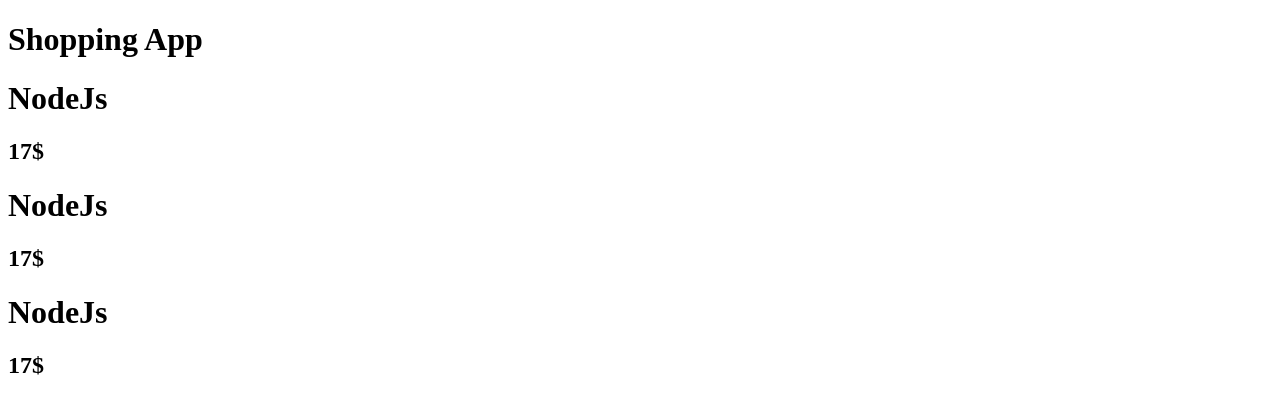
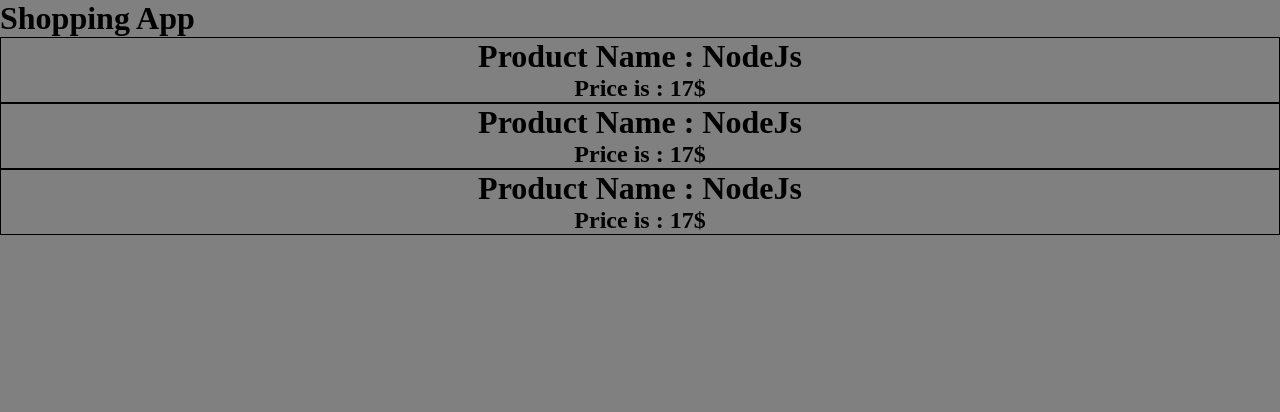
Before and after one commit to ManiRamezanpour/React-Learning, a React (Create React App) app: page / in a window 1280 px wide. Shown: the top 412 px of the page. Built offline with nearby package versions, Linux system fonts and the light colour scheme.

Commit message:
add style to components

```diff
--- a/src/App.js
+++ b/src/App.js
@@ -1,5 +1,6 @@
 import React, { Component } from "react";
 import Product from "./Components/Product";
+import './app.css'
 class App extends Component {
   state = {
     products: [
@@ -15,6 +16,7 @@
         {this.state.products.map((product) => {
           return (
             <Product
+            className="box"
               name={product.title}
               price={product.price}
               key={product.id}
--- /dev/null
+++ b/src/Components/Product.css
@@ -0,0 +1,4 @@
+.Product {
+  border: 1px solid black;
+  text-align: center;
+}
--- a/src/Components/Product.js
+++ b/src/Components/Product.js
@@ -1,8 +1,9 @@
+import './Product.css'
 const Product = (props) => {
     return (
-        <div>
-            <h1>{props.name}</h1>
-            <h2>{props.price}</h2>
+        <div className="Product">
+            <h1>Product Name : {props.name}</h1>
+            <h2>Price is : {props.price}</h2>
         </div>
     );
 }
--- /dev/null
+++ b/src/app.css
@@ -0,0 +1,4 @@
+.container {
+  display: flex;
+  flex-direction:column;
+}
--- /dev/null
+++ b/src/index.css
@@ -0,0 +1,8 @@
+* {
+  margin: 0;
+  padding: 0;
+}
+body {
+  background: gray;
+  height: 100vh;
+}
--- a/src/index.js
+++ b/src/index.js
@@ -1,6 +1,7 @@
 import React from "react";
 import ReactDOM from "react-dom/client";
 import App from "./App";
+import './index.css'
 
 const root = ReactDOM.createRoot(document.getElementById("root"));
 root.render(<App />);
```
